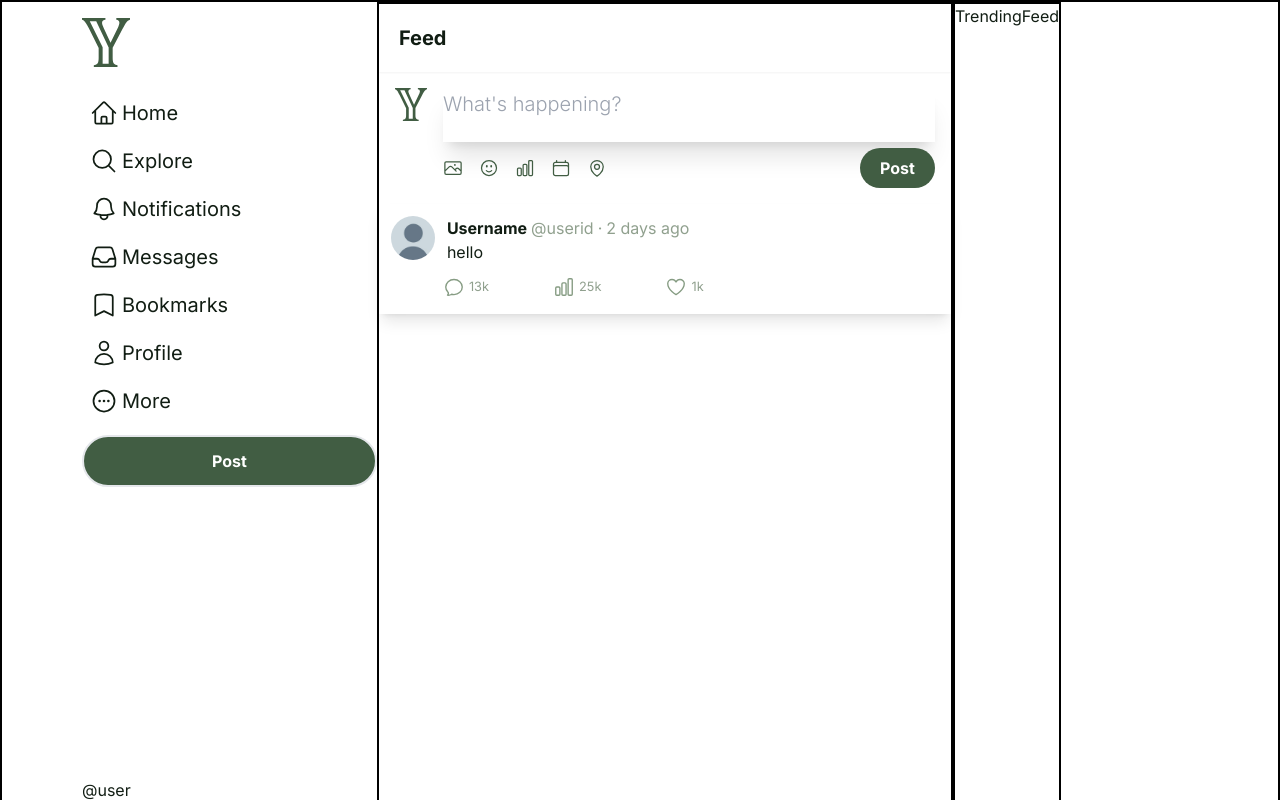
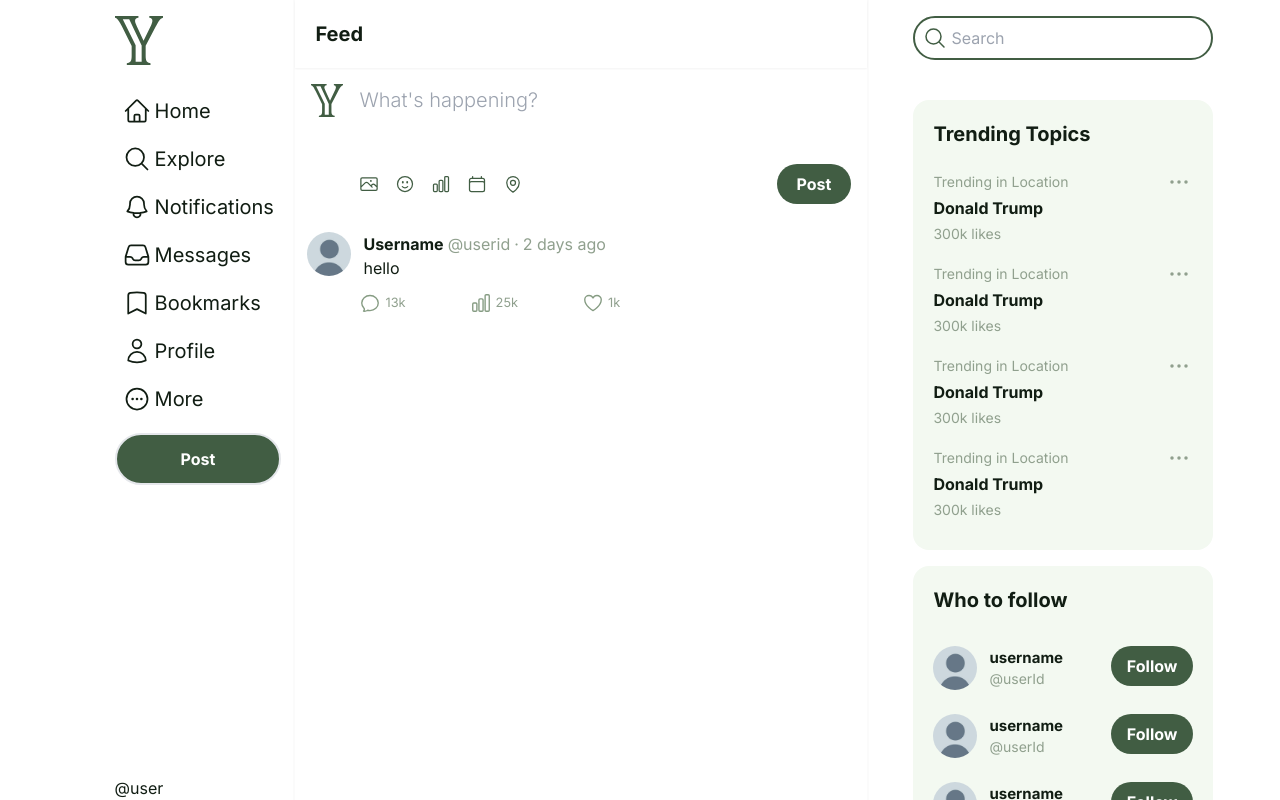
Before and after one commit to Joseaquilesm/Y, a Next.js app: page / in a window 1280 px wide. Shown: the top 800 px of the page. Built offline with nearby package versions, Linux system fonts and the light colour scheme.

Commit message:
finished the trending side bar (for the most part)

```diff
--- a/app/page.tsx
+++ b/app/page.tsx
@@ -5,7 +5,7 @@ import TrendingFeed from "../components/TrendingFeed";
 export default function Home() {
   return (
     <div
-      className="flex text-[#111d13] min-h-screen max-w-[1400px] border-2 border-black
+      className="flex justify-center text-[#111d13] min-h-screen max-w-[1400px]
     mx-auto"
     >
       <Sidebar />
--- a/components/Feed.tsx
+++ b/components/Feed.tsx
@@ -4,8 +4,8 @@ import Post from "../components/Post";
 
 const Feed = () => {
   return (
-    <div className="flex-grow max-w-xl border-2 border-black">
-      <div className="py-5 px-5 text-lg sm:text-xl sticky top-0 font-bold shadow-sm">
+    <div className="flex-grow mx-3 max-w-xl border-x-2 border-[#fbfbfb]">
+      <div className="py-5 px-5 text-lg sm:text-xl sticky top-0  backdrop-blur-md bg-white/60 font-bold shadow-sm">
         Feed
       </div>
       <PostForm />
--- /dev/null
+++ b/components/FollowSuggestions.tsx
@@ -0,0 +1,67 @@
+import Image from "next/image";
+import React from "react";
+
+const FollowSuggestions = () => {
+  return (
+    <div className=" mt-4 p-5  rounded-2xl h-[3000px] bg-[#f3f9f1]">
+      <h1 className="font-bold text-xl mb-5">Who to follow</h1>
+
+      <div className="flex justify-between py-3">
+        <div className="flex items-center space-x-3">
+          <Image
+            src="/assets/profile-pic.jpg"
+            width="32"
+            height="32"
+            alt="profile picture"
+            className="rounded-full w-11 h-11 "
+          />
+          <div className="flex flex-col">
+            <span className="font-bold text-[15px]">username</span>
+            <span className="text-sm text-[#90a08e]">@userId</span>
+          </div>
+        </div>
+        <button className="bg-[#415d43] rounded-full h-10 px-4 text-white font-bold">
+          Follow
+        </button>
+      </div>
+      <div className="flex justify-between py-3">
+        <div className="flex items-center space-x-3">
+          <Image
+            src="/assets/profile-pic.jpg"
+            width="32"
+            height="32"
+            alt="profile picture"
+            className="rounded-full w-11 h-11 "
+          />
+          <div className="flex flex-col">
+            <span className="font-bold text-[15px]">username</span>
+            <span className="text-sm text-[#90a08e]">@userId</span>
+          </div>
+        </div>
+        <button className="bg-[#415d43] rounded-full h-10 px-4 text-white font-bold">
+          Follow
+        </button>
+      </div>
+      <div className="flex justify-between py-3">
+        <div className="flex items-center space-x-3">
+          <Image
+            src="/assets/profile-pic.jpg"
+            width="32"
+            height="32"
+            alt="profile picture"
+            className="rounded-full w-11 h-11 "
+          />
+          <div className="flex flex-col">
+            <span className="font-bold text-[15px]">username</span>
+            <span className="text-sm text-[#90a08e]">@userId</span>
+          </div>
+        </div>
+        <button className="bg-[#415d43] rounded-full h-10 px-4 text-white font-bold">
+          Follow
+        </button>
+      </div>
+    </div>
+  );
+};
+
+export default FollowSuggestions;
--- a/components/Post.tsx
+++ b/components/Post.tsx
@@ -7,7 +7,7 @@ import {
 } from "@heroicons/react/24/outline";
 const Post = () => {
   return (
-    <div className="shadow-lg pb-4">
+    <div className="shadow-xs pb-4">
       <PostHeader />
       <div className="flex ml-16">
         <div className="flex items-center cursor-pointer space-x-1 group">
--- a/components/PostForm.tsx
+++ b/components/PostForm.tsx
@@ -20,11 +20,11 @@ const PostForm = () => {
       <div className="w-full">
         <textarea
           className="w-full leading-tight pt-1
-         outline-none resize-none min-h-[50px] text-xl font-light  shadow-xl"
+         outline-none resize-none min-h-[50px] text-xl font-light "
           placeholder="What's happening?"
         />
 
-        <div className="flex justify-between items-center">
+        <div className="flex justify-between items-center pt-5">
           <div className="flex space-x-4">
             <PhotoIcon className="w-d[20px] h-[20px] text-[#415d43] "></PhotoIcon>
             <FaceSmileIcon className="w-d[20px] h-[20px]  text-[#415d43]"></FaceSmileIcon>
--- /dev/null
+++ b/components/Searchbar.tsx
@@ -0,0 +1,18 @@
+import React from "react";
+import { MagnifyingGlassIcon } from "@heroicons/react/24/outline";
+const Searchbar = () => {
+  return (
+    <div className=" sticky top-0  py-2 bg-white">
+      <div className="flex  border-2 rounded-full border-[#415d43] p-2 pr-3 mt-2 space-x-1 bg-white">
+        <MagnifyingGlassIcon className="h-6 text-[#415d43]" />
+        <input
+          type="text"
+          placeholder="Search"
+          className=" outline-none"
+        ></input>
+      </div>
+    </div>
+  );
+};
+
+export default Searchbar;
--- a/components/Sidebar.tsx
+++ b/components/Sidebar.tsx
@@ -13,7 +13,7 @@ import {
 
 const Sidebar = () => {
   return (
-    <nav className="h-screen hidden sm:flex flex-col sticky top-0 xl:ml-20">
+    <nav className="h-screen hidden sm:flex flex-col sticky top-0 xl:ml-20 ">
       <div className="relative h-full">
         <div className="mt-4 mb-8">
           <Image src={"/assets/Y-logo.svg"} alt="logo" width={48} height={48} />
@@ -26,7 +26,10 @@ const Sidebar = () => {
           <SidebarLink text="Bookmarks" Icon={BookmarkIcon} />
           <SidebarLink text="Profile" Icon={UserIcon} />
           <SidebarLink text="More" Icon={EllipsisHorizontalCircleIcon} />
-          <button className="hidden lg:block  border-2 bg-[#415d43] rounded-full py-3 px-[8rem] text-white font-bold">
+          <button
+            className="hidden sm:inline-block border-2 bg-[#415d43] rounded-full text-white font-bold
+  py-2 px-6 md:py-3 md:px-16"
+          >
             Post
           </button>
         </ul>
--- a/components/TrendingFeed.tsx
+++ b/components/TrendingFeed.tsx
@@ -1,7 +1,43 @@
 import React from "react";
+import Searchbar from "../components/Searchbar";
+import FollowSuggestions from "../components/FollowSuggestions";
 
+import { EllipsisHorizontalIcon } from "@heroicons/react/24/outline";
 const TrendingFeed = () => {
-  return <div className="border-2 border-black">TrendingFeed</div>;
+  return (
+    <div className="hidden lg:block px-8">
+      <Searchbar />
+      <div className="flex flex-col mt-8 p-5  rounded-2xl h-[450px] bg-[#f3f9f1] w-[300px]">
+        <h1 className="text-xl font-bold mb-5">Trending Topics</h1>
+
+        <div className="flex justify-between items-center text-sm">
+          <span className="text-[#90a08e]">Trending in Location</span>
+          <EllipsisHorizontalIcon className="h-7 text-[#90a08e] " />
+        </div>
+        <span className="text-base font-bold mb-1">Donald Trump</span>
+        <span className=" mb-4 text-sm text-[#90a08e]">300k likes</span>
+        <div className="flex justify-between items-center text-sm">
+          <span className="text-[#90a08e]">Trending in Location</span>
+          <EllipsisHorizontalIcon className="h-7 text-[#90a08e] " />
+        </div>
+        <span className="text-base font-bold mb-1">Donald Trump</span>
+        <span className=" mb-4 text-sm text-[#90a08e]">300k likes</span>
+        <div className="flex justify-between items-center text-sm">
+          <span className="text-[#90a08e]">Trending in Location</span>
+          <EllipsisHorizontalIcon className="h-7 text-[#90a08e] " />
+        </div>
+        <span className="text-base font-bold mb-1 ">Donald Trump</span>
+        <span className=" mb-4 text-sm text-[#90a08e]">300k likes</span>
+        <div className="flex justify-between items-center text-sm">
+          <span className="text-[#90a08e]">Trending in Location</span>
+          <EllipsisHorizontalIcon className="h-7 text-[#90a08e] " />
+        </div>
+        <span className="text-base font-bold mb-1">Donald Trump</span>
+        <span className=" mb-4 text-sm text-[#90a08e]">300k likes</span>
+      </div>
+      <FollowSuggestions />
+    </div>
+  );
 };
 
 export default TrendingFeed;
```
